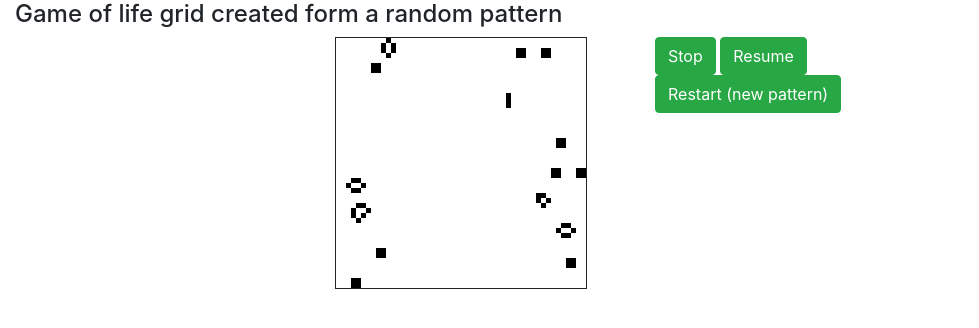
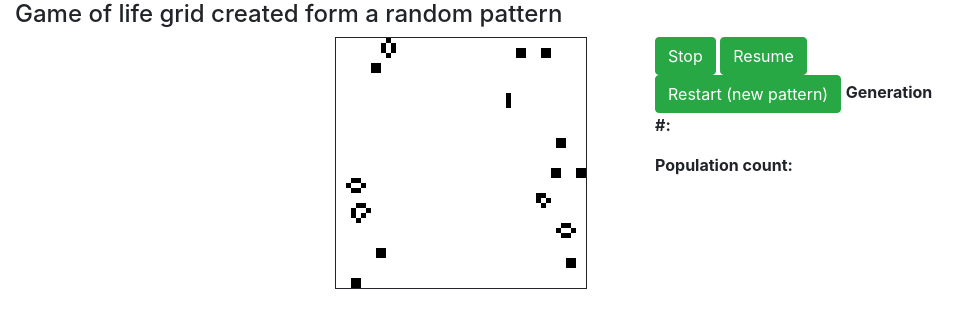
Before and after one commit to gbmcarlos/game-of-life-js, a PHP site: template www/app/templates/random-pattern.twig in a window 1280 px wide. Shown: the top 328 px of the page, without its empty margins (0-979 px from the left). Run offline with PHP 8.4, Linux system fonts and the light colour scheme; the template is opened without the code that fills it, so the values that code supplies are empty; some libraries are stand-ins or nearby versions.

Commit message:
population count and generation added in the random and the gospers page templates

```diff
--- a/www/app/templates/gosper-glider-gun.twig
+++ b/www/app/templates/gosper-glider-gun.twig
@@ -10,6 +10,10 @@
             <button type="button" class="btn btn-success" id="stopBtn">Stop</button>
             <button type="button" class="btn btn-success" id="resumeBtn">Resume</button>
             <button type="button" class="btn btn-success" id="restartBtn">Restart</button>
+            <b>Generation #:</b>
+            <p id="generationLabel"></p>
+            <b>Population count:</b>
+            <p id="countLabel"></p>
         </div>
     </div>
 {% endblock %}
--- a/www/app/templates/random-pattern.twig
+++ b/www/app/templates/random-pattern.twig
@@ -10,6 +10,10 @@
             <button type="button" class="btn btn-success" id="stopBtn">Stop</button>
             <button type="button" class="btn btn-success" id="resumeBtn">Resume</button>
             <button type="button" class="btn btn-success" id="restartBtn">Restart (new pattern)</button>
+            <b>Generation #:</b>
+            <p id="generationLabel"></p>
+            <b>Population count:</b>
+            <p id="countLabel"></p>
         </div>
     </div>
 {% endblock %}
```
